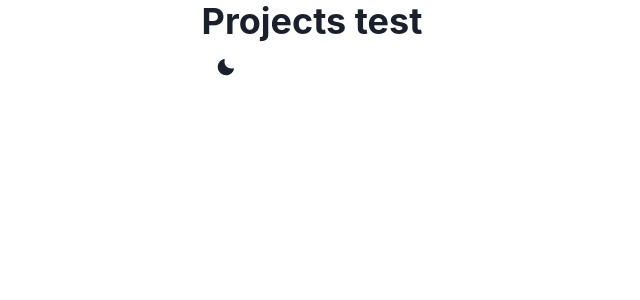
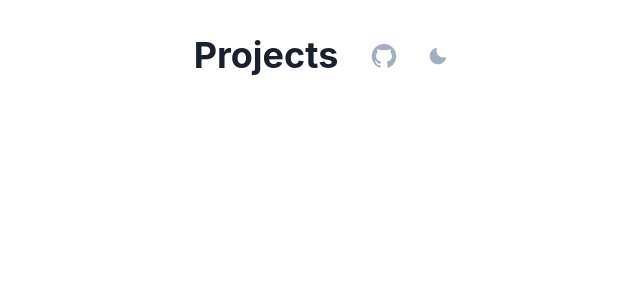
Before and after one commit to jordanholtdev/projects, a React (Create React App) app: page / in a window 1280 px wide. Shown: the top 300 px of the page, without its empty margins (328-968 px from the left). Built offline with nearby package versions, Linux system fonts and the light colour scheme.

Commit message:
CU-39pgd0g[complete] - Create header component & test (#3)

```diff
--- a/package.json
+++ b/package.json
@@ -14,6 +14,7 @@
     "framer-motion": "^7.6.5",
     "react": "^18.2.0",
     "react-dom": "^18.2.0",
+    "react-icons": "^4.6.0",
     "react-scripts": "5.0.1",
     "web-vitals": "^2.1.4"
   },
--- a/src/components/App.js
+++ b/src/components/App.js
@@ -1,14 +1,9 @@
-import { Heading } from '@chakra-ui/react';
 import Container from './Container';
-import DarkModeButton from './DarkModeButton';
-
+import Header from './Header';
 function App() {
     return (
         <Container>
-            <header>
-                <Heading>Projects test</Heading>
-                <DarkModeButton>Toggle</DarkModeButton>
-            </header>
+            <Header />
         </Container>
     );
 }
--- a/src/components/DarkModeButton.js
+++ b/src/components/DarkModeButton.js
@@ -12,6 +12,7 @@ export const DarkModeButton = () => {
                     : 'Switch to dark mode'
             }
             variant='ghost'
+            color='gray.400'
             icon={colorMode === 'dark' ? <SunIcon /> : <MoonIcon />}
             onClick={toggleColorMode}
             size='lg'
--- /dev/null
+++ b/src/components/Header.js
@@ -0,0 +1,40 @@
+import { Heading, Flex, Link, Stack, Box } from '@chakra-ui/react';
+import { ExternalLinkIcon } from '@chakra-ui/icons';
+import { AiFillGithub } from 'react-icons/ai';
+import DarkModeButton from './DarkModeButton';
+
+function Header() {
+    return (
+        <Flex
+            paddingY='2rem'
+            w='100%'
+            maxW='50rem'
+            as='header'
+            alignItems='center'
+            justifyContent='center'
+        >
+            <Box px='2rem' alignItems='center'>
+                <Heading as='h1'>Projects</Heading>
+            </Box>
+            <Stack direction='row' spacing={4} alignItems='center'>
+                <Link
+                    isExternal
+                    display='flex'
+                    href='https://github.com/jordanholtdev'
+                    aria-label='Navigate to Jordan Holt Github Repository'
+                >
+                    <ExternalLinkIcon
+                        color='gray.400'
+                        _hover={{ color: 'gray.600' }}
+                        w={7}
+                        h={7}
+                        as={AiFillGithub}
+                    />
+                </Link>
+                <DarkModeButton>Toggle</DarkModeButton>
+            </Stack>
+        </Flex>
+    );
+}
+
+export default Header;
```
Also changed, not shown: 2 other files (tests, documents, lock files or other folders).
